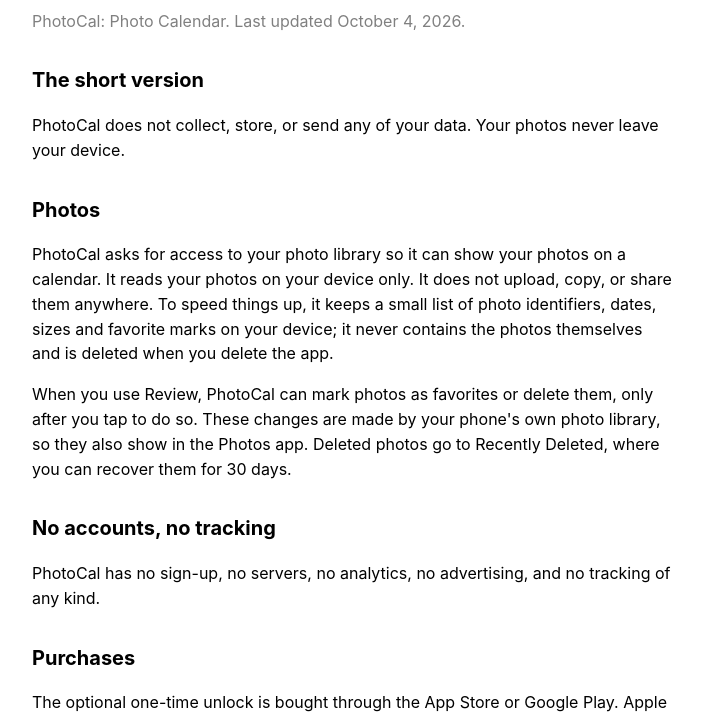
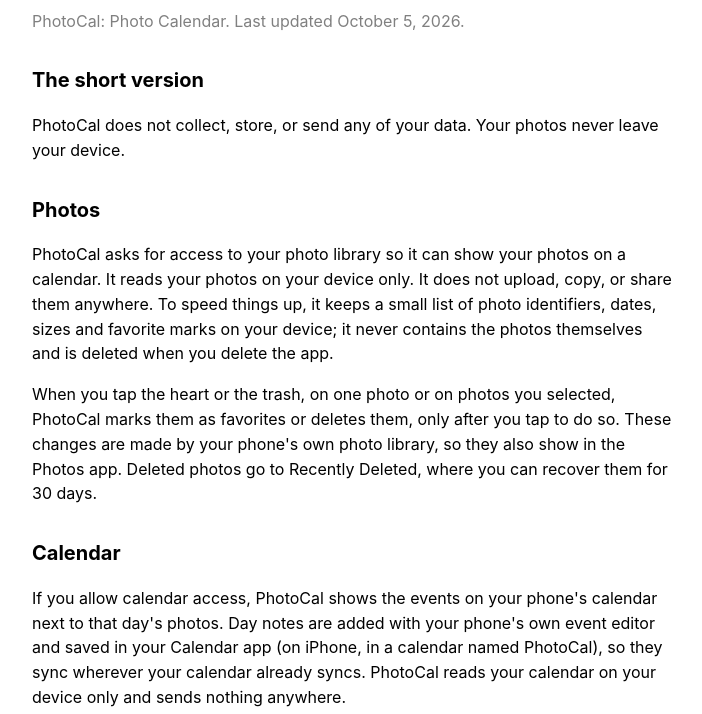
Before and after one commit to hwasoocho/photocalapp.com, a plain HTML site: page privacy/index.html in a window 1280 px wide. Shown: the part 96-810 px from the top of the page, without its empty margins (288-990 px from the left). Drawn offline with Linux system fonts and the light colour scheme.

Commit message:
Privacy and landing: heart and trash on photos and Select (Review is gone), calendar access

```diff
--- a/privacy/index.html
+++ b/privacy/index.html
@@ -2,14 +2,17 @@
 <html lang="en"><head><meta charset="utf-8"><meta name="viewport" content="width=device-width, initial-scale=1">
 <title>Privacy Policy | PhotoCal</title><link rel="stylesheet" href="/style.css"></head><body>
 <h1>Privacy Policy</h1>
-<p class="sub">PhotoCal: Photo Calendar. Last updated October 4, 2026.</p>
+<p class="sub">PhotoCal: Photo Calendar. Last updated October 5, 2026.</p>
 
 <h2>The short version</h2>
 <p>PhotoCal does not collect, store, or send any of your data. Your photos never leave your device.</p>
 
 <h2>Photos</h2>
 <p>PhotoCal asks for access to your photo library so it can show your photos on a calendar. It reads your photos on your device only. It does not upload, copy, or share them anywhere. To speed things up, it keeps a small list of photo identifiers, dates, sizes and favorite marks on your device; it never contains the photos themselves and is deleted when you delete the app.</p>
-<p>When you use Review, PhotoCal can mark photos as favorites or delete them, only after you tap to do so. These changes are made by your phone's own photo library, so they also show in the Photos app. Deleted photos go to Recently Deleted, where you can recover them for 30 days.</p>
+<p>When you tap the heart or the trash, on one photo or on photos you selected, PhotoCal marks them as favorites or deletes them, only after you tap to do so. These changes are made by your phone's own photo library, so they also show in the Photos app. Deleted photos go to Recently Deleted, where you can recover them for 30 days.</p>
+
+<h2>Calendar</h2>
+<p>If you allow calendar access, PhotoCal shows the events on your phone's calendar next to that day's photos. Day notes are added with your phone's own event editor and saved in your Calendar app (on iPhone, in a calendar named PhotoCal), so they sync wherever your calendar already syncs. PhotoCal reads your calendar on your device only and sends nothing anywhere.</p>
 
 <h2>No accounts, no tracking</h2>
 <p>PhotoCal has no sign-up, no servers, no analytics, no advertising, and no tracking of any kind.</p>
```
Also changed, not shown: index.html (+1 -1 lines).
